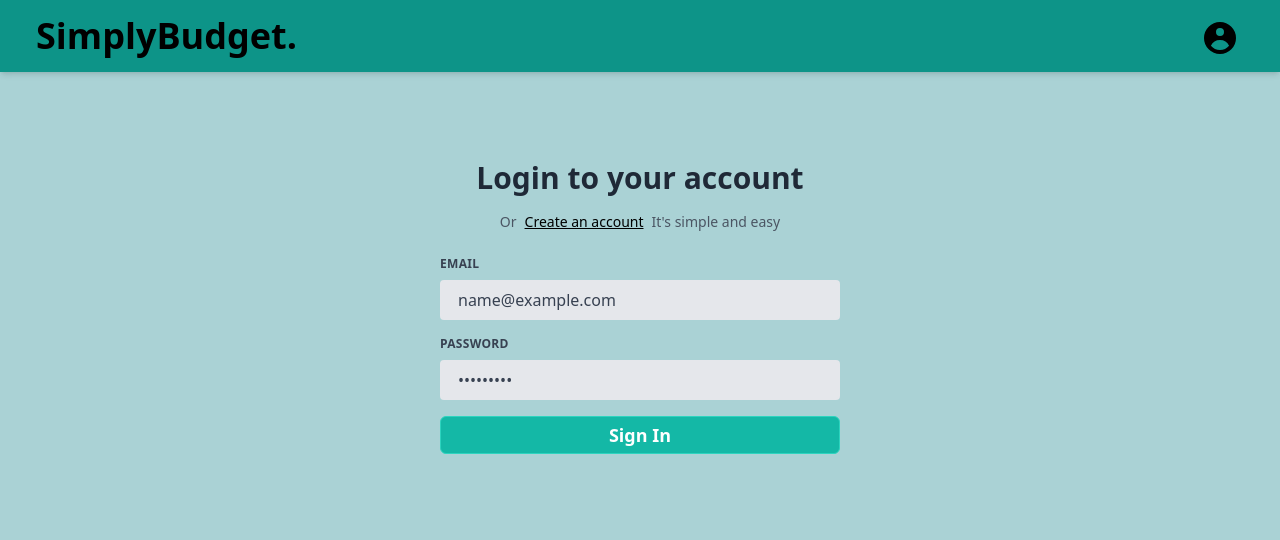
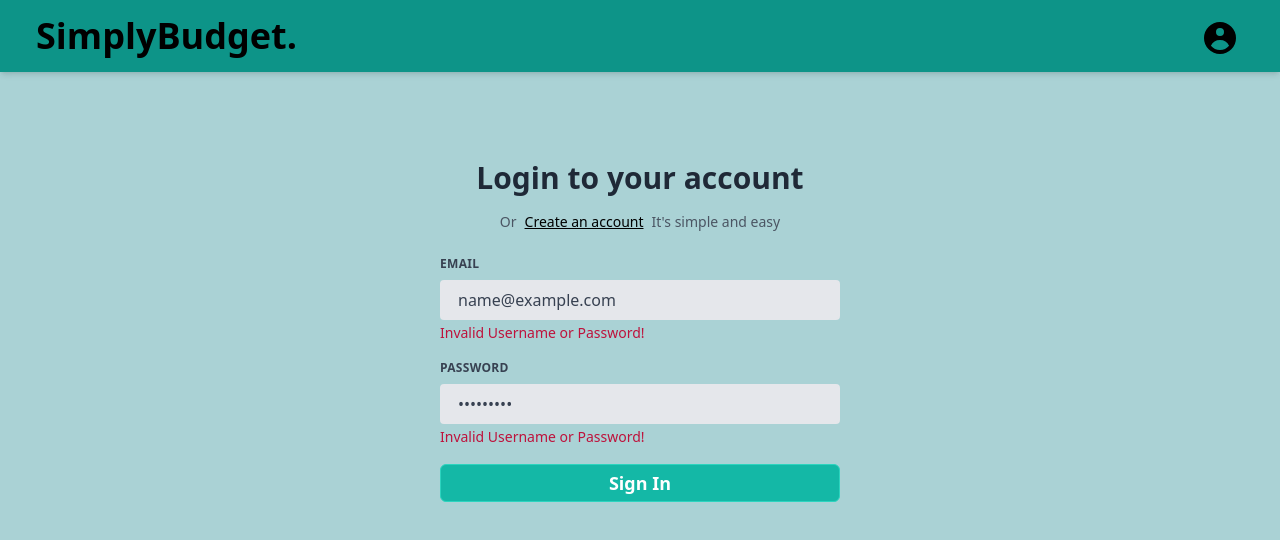
Before and after one commit to mavicmo/project4_client, a React (Create React App) app: page / in a window 1280 px wide. Both pictures are taken after typing "name@example.com", "Sample123" into the empty fields and a click on the button "Sign In". Shown: the top 540 px of the page. Built offline with nearby package versions, Linux system fonts and the light colour scheme; no server answers.

Commit message:
update client

```diff
--- a/src/Pages/Login/Login.js
+++ b/src/Pages/Login/Login.js
@@ -7,6 +7,7 @@ const Login = () => {
     email: "",
     password: "",
   });
+  const [invalidLogin, setInvalidLogin] = useState(false);
   const navigate = useNavigate();
 
   // handle submit the form
@@ -22,10 +23,11 @@ const Login = () => {
       const res = await UserMethods.login(values);
       console.log(res);
       localStorage.setItem("user", JSON.stringify(res.data));
-
+      setInvalidLogin(false);
       navigate("/homepage");
     } catch (error) {
       console.log(error);
+      setInvalidLogin(true);
     }
   };
   // setting the values
@@ -77,6 +79,11 @@ const Login = () => {
                 py-2 px-4 text-gray-700 leading-tight focus:outline-none focus:bg-white focus:border-teal-500"
                 required
               />
+              {invalidLogin ? (
+                <span className="text-sm text-rose-700">
+                  Invalid Username or Password!
+                </span>
+              ) : null}
             </div>
           </div>
 
@@ -98,6 +105,11 @@ const Login = () => {
                 py-2 px-4 text-gray-700 leading-tight focus:outline-none focus:bg-white focus:border-teal-500"
                 required
               />
+              {invalidLogin ? (
+                <span className="text-sm text-rose-700">
+                  Invalid Username or Password!
+                </span>
+              ) : null}
             </div>
           </div>
           {/** submit button */}
--- a/src/Pages/Signup/Signup.js
+++ b/src/Pages/Signup/Signup.js
@@ -210,7 +210,7 @@ const Signup = () => {
                 Confirm Password
               </label>
               <input
-                type="confirmPassword"
+                type="password"
                 name="confirmPassword"
                 id="confirmPassword"
                 value={values.confirmPassword}
```
